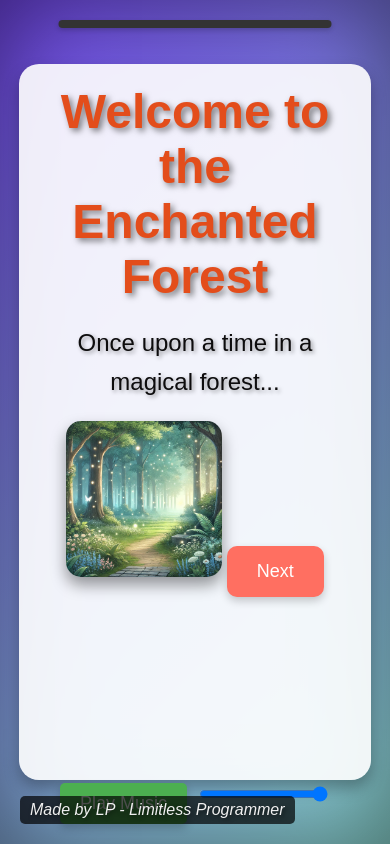
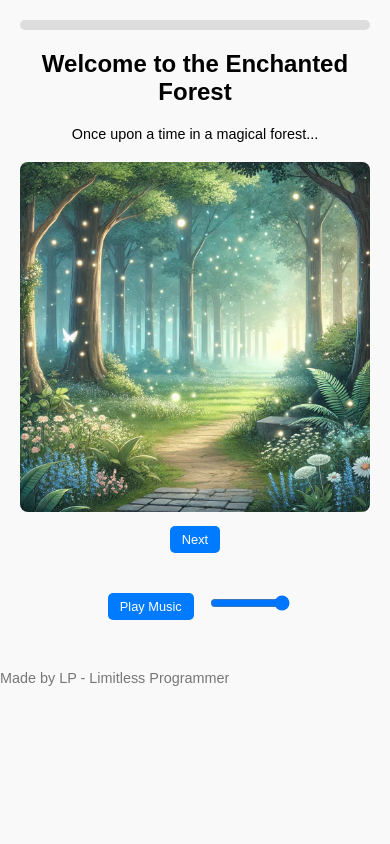
Before and after one commit to Sheetal-cell/special-spark-story, a plain HTML site: page index.html in a window 390 px wide. Drawn offline with Linux system fonts and the light colour scheme.

Commit message:
responsive

```diff
--- a/style.css
+++ b/style.css
@@ -1,174 +1,134 @@
 /* General Styles */
 body {
     margin: 0;
-    font-family: 'Arial', sans-serif;
-    background-color: #1e1e1e; /* Dark background for contrast */
-    color: #f0f0f0;
-    overflow: hidden; /* Prevent scrollbars */
+    padding: 0;
+    font-family: Arial, sans-serif;
+    background-color: #f9f9f9;
   }
 
-/* Storybook Container */
   .storybook {
-    width: 100%;
-    height: 100vh;
-    display: flex;
-    align-items: center;
-    justify-content: center;
-    position: relative;
-    overflow: hidden;
-    background: linear-gradient(135deg, #6e45e2, #88d3ce); /* Gradient background */
-    box-shadow: inset 0 0 100px rgba(0, 0, 0, 0.5); /* Inner shadow for depth */
+    max-width: 900px;
+    margin: auto;
+    padding: 20px;
+    text-align: center;
   }
 
-/* Page Styles */
-.page {
-    text-align: center;
-    padding: 20px;
-    position: absolute;
-    width: 80%;
-    height: 80%;
-    transition: opacity 1s ease, transform 1s ease, box-shadow 0.5s ease;
-    opacity: 1;
-    transform: scale(1);
-    border-radius: 20px;
-    background: rgba(255, 255, 255, 0.9); /* Semi-transparent background for text area */
-    box-shadow: 0 8px 15px rgba(0, 0, 0, 0.3); /* Enhanced shadow for elevated effect */
+  h1 {
+    font-size: 2rem;
+    margin: 20px 0;
   }
 
-/* Hidden Class */
+  p {
+    font-size: 1.2rem;
+    margin: 20px 0;
+  }
+
+  img {
+    max-width: 100%;
+    height: auto;
+    border-radius: 8px;
+  }
+
+  button {
+    padding: 10px 20px;
+    font-size: 1rem;
+    margin: 10px;
+    border: none;
+    border-radius: 5px;
+    cursor: pointer;
+    background-color: #007bff;
+    color: white;
+  }
+
+  button:hover {
+    background-color: #0056b3;
+  }
+
   .hidden {
-    opacity: 0;
-    transform: scale(0.9);
-    pointer-events: none;
+    display: none;
   }
 
   .fade-in {
     animation: fadeIn 1s ease-in-out;
   }
 
-/* Headings */
-h1 {
-    color: #e34d1b; /* Highlight color for headings */
-    font-size: 3em;
-    margin: 0;
-    text-shadow: 3px 3px 6px rgba(0, 0, 0, 0.5); /* Deep shadow for depth */
+  @keyframes fadeIn {
+    from {
+      opacity: 0;
+    }
+    to {
+      opacity: 1;
+    }
   }
 
-/* Paragraphs */
-p {
-    color: #0d0c0d;
-    font-size: 1.5em;
-    margin: 20px 0;
-    line-height: 1.6;
-    text-shadow: 2px 2px 4px rgba(0, 0, 0, 0.4); /* Subtle shadow for readability */
+  .credit {
+    margin-top: 20px;
+    font-size: 0.9rem;
+    color: #777;
   }
 
-/* Image Styles */
-.animated-forest, .animated-creature, .animated-path, .animated-hidden-path, .animated-clearing,
-.animated-glade, .animated-lair, .animated-resting, .animated-new-path, .animated-secret,
-.animated-path-return, .animated-artifacts, .animated-leave-lair {
-    width: 50%;
-    max-width: 300px; /* Larger image size */
-    height: auto;
-    border-radius: 15px;
-    box-shadow: 0 8px 15px rgba(0, 0, 0, 0.4); /* Enhanced shadow for images */
-    transition: transform 0.5s ease, box-shadow 0.5s ease;
+  /* Music Controls */
+  .music-controls {
+    margin-top: 20px;
   }
 
-/* Image Hover Effects */
-.animated-forest:hover, .animated-creature:hover, .animated-path:hover,
-.animated-hidden-path:hover, .animated-clearing:hover, .animated-glade:hover,
-.animated-lair:hover, .animated-resting:hover, .animated-new-path:hover,
-.animated-secret:hover, .animated-path-return:hover, .animated-artifacts:hover,
-.animated-leave-lair:hover {
-    transform: scale(1.1); /* Zoom effect on hover */
-    box-shadow: 0 12px 24px rgba(0, 0, 0, 0.5); /* Larger shadow on hover */
+  #volume-control {
+    width: 100px;
   }
 
   /* Progress Bar */
   .progress-bar {
-    position: absolute;
-    top: 20px;
-    left: 50%;
-    transform: translateX(-50%);
-    width: 70%;
-    height: 8px; /* Thicker progress bar */
-    background-color: #333;
-    border-radius: 10px;
+    width: 100%;
+    height: 10px;
+    background: #ddd;
+    margin-bottom: 20px;
+    border-radius: 5px;
     overflow: hidden;
-    box-shadow: 0 2px 5px rgba(0, 0, 0, 0.2); /* Subtle shadow for depth */
   }
 
-.progress-bar #progress-fill {
+  #progress-fill {
+    width: 0;
     height: 100%;
-    width: 0;
-    background: linear-gradient(90deg, #ff6f61, #ffac41); /* Gradient fill */
-    transition: width 0.5s ease;
-    box-shadow: 0 2px 5px rgba(0, 0, 0, 0.3); /* Shadow for fill */
+    background: #007bff;
+    transition: width 0.5s;
   }
 
-/* Buttons */
-.next-button, .restart-button, .choice-button, .music-controls button {
-    padding: 15px 30px;
-    font-size: 18px;
-    cursor: pointer;
-    background-color: #ff6f61;
-    color: white;
-    border: none;
-    border-radius: 10px;
-    margin-top: 20px;
-    transition: background-color 0.3s ease, transform 0.3s ease, box-shadow 0.3s ease;
-    box-shadow: 0 4px 8px rgba(0, 0, 0, 0.2); /* Shadow for buttons */
+  /* Responsive Styles */
+  @media (max-width: 768px) {
+    h1 {
+      font-size: 1.8rem;
     }
 
-/* Button Hover Effects */
-.next-button:hover, .restart-button:hover, .choice-button:hover, .music-controls button:hover {
-    background-color: #e65c50;
-    transform: scale(1.1); /* Slight scaling on hover */
-    box-shadow: 0 6px 12px rgba(0, 0, 0, 0.3); /* Larger shadow on hover */
+    p {
+      font-size: 1rem;
     }
 
-/* Music Controls */
-.music-controls {
-    position: absolute;
-    bottom: 20px;
-    display: flex;
-    align-items: center;
-    gap: 10px;
-    animation: shimmer 2s infinite linear; /* Shimmer effect for music controls */
+    button {
+      font-size: 0.9rem;
+      padding: 8px 16px;
     }
 
-.music-controls button {
-    background-color: #4CAF50; /* Music control button color */
-    padding: 10px 20px;
-    border-radius: 5px;
+    .music-controls {
+      flex-direction: column;
+      align-items: center;
+    }
   }
 
-.music-controls button:hover {
-    background-color: #45a049;
+  @media (max-width: 480px) {
+    h1 {
+      font-size: 1.5rem;
     }
 
-/* Credit Section */
-.credit {
-    position: absolute;
-    bottom: 20px;
-    left: 20px;
-    color: #f0f0f0;
-    font-size: 16px;
-    font-style: italic;
-    text-shadow: 2px 2px 4px rgba(0, 0, 0, 0.5);
-    background: rgba(0, 0, 0, 0.7); /* Slight background to enhance readability */
-    padding: 5px 10px;
-    border-radius: 5px;
+    p {
+      font-size: 0.9rem;
     }
 
-/* Keyframes for Animations */
-@keyframes fadeIn {
-    from { opacity: 0; transform: scale(0.9); }
-    to { opacity: 1; transform: scale(1); }
+    button {
+      font-size: 0.8rem;
+      padding: 6px 12px;
     }
 
-@keyframes shimmer {
-    0% { background-position: -1000px 0; }
-    100% { background-position: 1000px 0; }
+    #volume-control {
+      width: 80px;
     }
+  }
```
Lines whose indentation alone changed are shown as unchanged.
